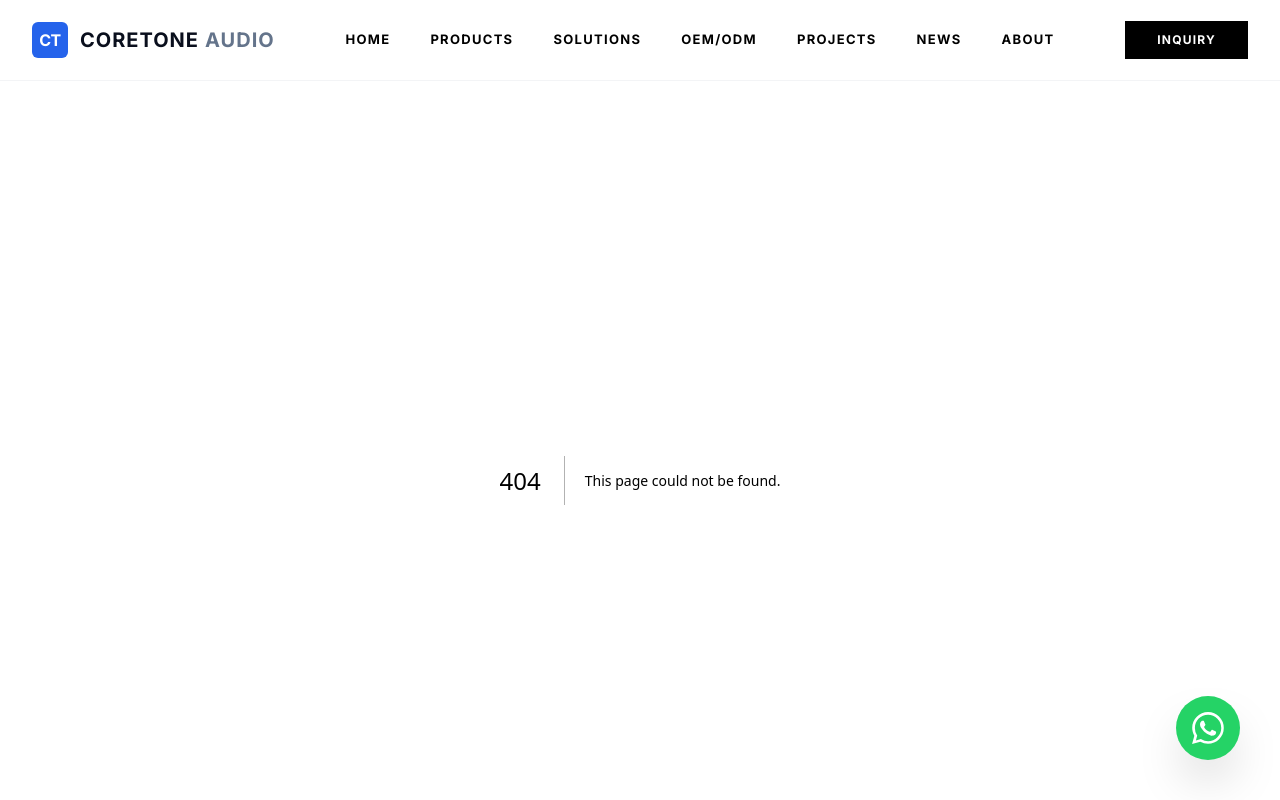
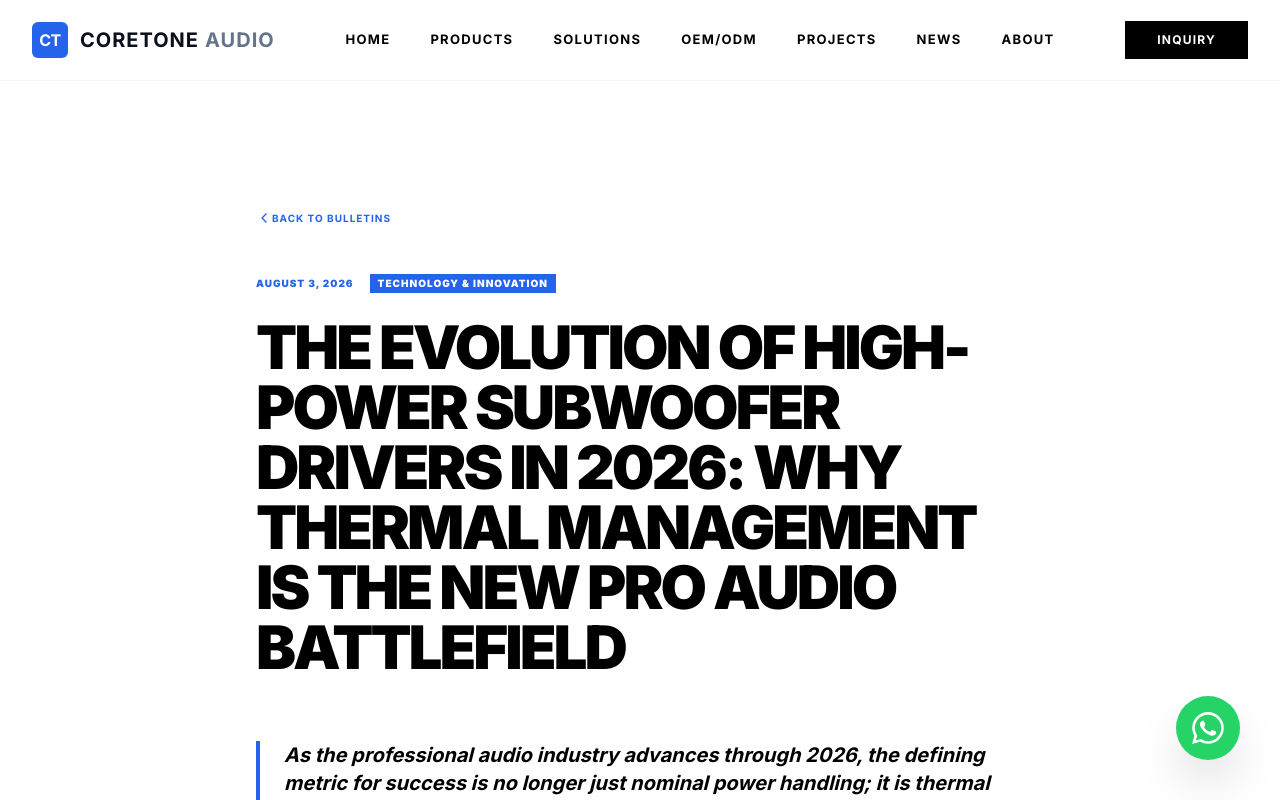
Before and after one commit to susan339/hd-audio-website, a Next.js app: page /news/subwoofer-thermal-management-2026 in a window 1280 px wide. Before the commit this address had no page. Shown: the top 800 px of the page. Built offline with nearby package versions, Linux system fonts and the light colour scheme.

Commit message:
Create page.js

```diff
--- /dev/null
+++ b/src/app/news/subwoofer-thermal-management-2026/page.js
@@ -0,0 +1,60 @@
+'use client';
+import React from 'react';
+import { ChevronLeft } from 'lucide-react';
+
+export default function NewsDetailPage() {
+  return (
+    <div className="min-h-screen bg-white text-black pt-32 pb-24 px-6">
+      <div className="max-w-3xl mx-auto">
+        <a href="/news" className="inline-flex items-center text-[10px] font-bold uppercase tracking-widest text-[#2563EB] mb-12 hover:gap-2 transition-all">
+          <ChevronLeft size={16} /> Back to Bulletins
+        </a>
+
+        <header className="mb-16">
+          <div className="flex items-center gap-4 mb-6 text-[10px] font-black uppercase tracking-widest text-[#2563EB]">
+            <span>August 3, 2026</span>
+            <span className="bg-[#2563EB] text-white px-2 py-0.5">Technology & Innovation</span>
+          </div>
+          <h1 className="text-4xl md:text-6xl font-black uppercase tracking-tighter leading-none mb-8">
+            The Evolution of High-Power Subwoofer Drivers in 2026: Why Thermal Management is the New Pro Audio Battlefield
+          </h1>
+        </header>
+
+        <div className="prose prose-zinc max-w-none font-medium text-zinc-700 leading-relaxed space-y-8">
+          <p className="text-xl font-bold text-black italic border-l-4 border-[#2563EB] pl-6">
+            As the professional audio industry advances through 2026, the defining metric for success is no longer just nominal power handling; it is thermal stability.
+          </p>
+
+          <img src="https://sc02.alicdn.com/kf/A78ae9eb6e6874da09992e68402a8180fQ.png" alt="18TBX100" className="w-full bg-zinc-50 border border-zinc-100 p-8 my-12" />
+
+          <section>
+            <h2 className="text-2xl font-black uppercase text-black mb-4">1. Heat as the Silent Enemy</h2>
+            <p>In modern pro audio applications, subwoofers are often pushed to sustain input power exceeding 1500W. Since only a tiny fraction of this is converted into sound, the vast majority becomes heat. If not managed, this leads to <strong>Power Compression</strong> and <strong>Acoustic Fatigue</strong>, where the system loses efficiency and clarity at critical moments.</p>
+          </section>
+
+          <section>
+            <h2 className="text-2xl font-black uppercase text-black mb-4">2. The CORETONE Solution</h2>
+            <p>CORETONE has implemented a comprehensive cooling architecture in the <strong>18TBX100</strong>. This "Exact" system uses Forced Fluid Dynamic Ventilation, acting as a natural air pump during the coil's high-speed movement.</p>
+          </section>
+
+          <section className="bg-zinc-900 text-white p-10 rounded-sm">
+            <h3 className="text-xl font-black uppercase mb-4 text-[#2563EB]">Technical Specs Recap</h3>
+            <ul className="grid grid-cols-2 gap-4 text-xs font-mono tracking-widest uppercase">
+              <li>• 2400W Peak Power</li>
+              <li>• 98dB Sensitivity</li>
+              <li>• 34Hz Resonance (Fs)</li>
+              <li>• 4.5" Voice Coil</li>
+            </ul>
+          </section>
+
+          <div className="pt-12 border-t border-zinc-100 flex justify-between items-center">
+            <p className="text-xs font-bold uppercase tracking-widest text-zinc-400">CORETONE AUDIO Editorial Team</p>
+            <a href="/products/18tbx100" className="bg-[#2563EB] text-white px-8 py-3 text-[10px] font-bold uppercase tracking-[0.2em] hover:bg-black transition-all">
+              View Product Details
+            </a>
+          </div>
+        </div>
+      </div>
+    </div>
+  );
+}
```
